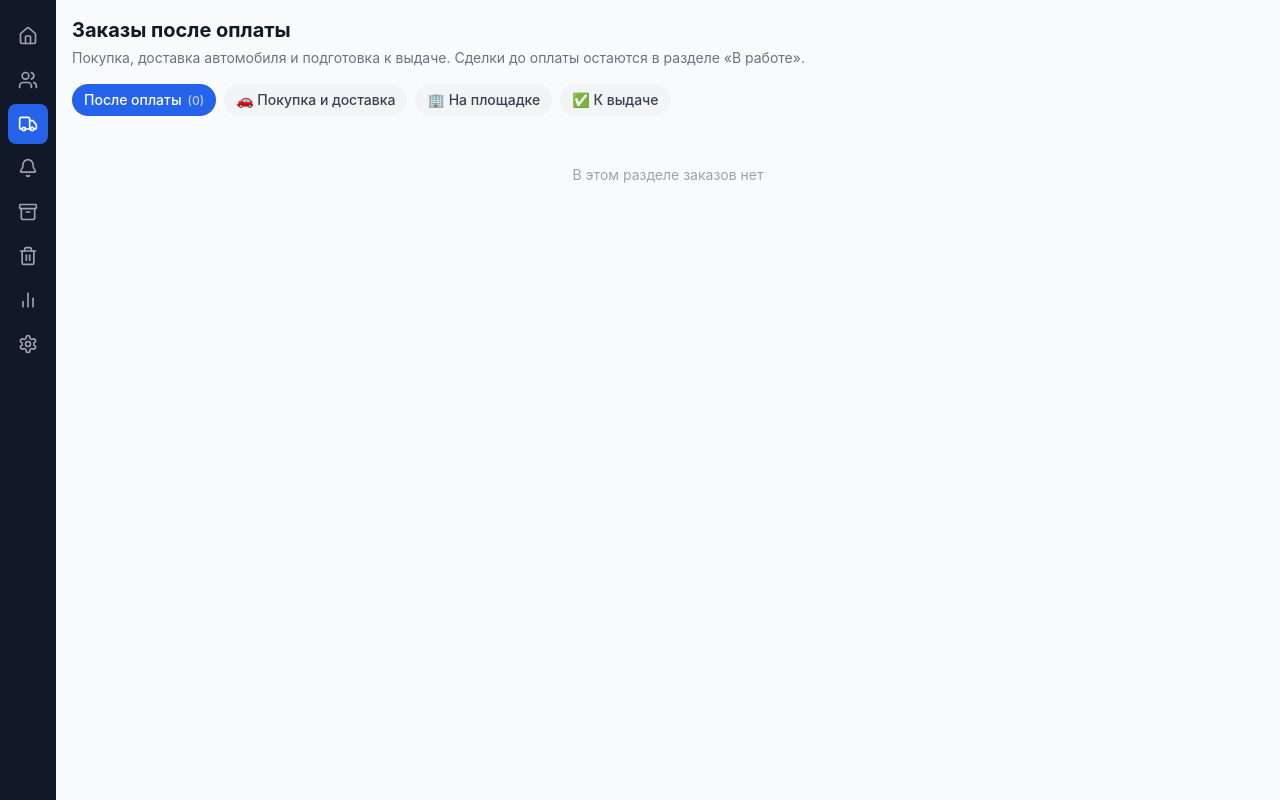
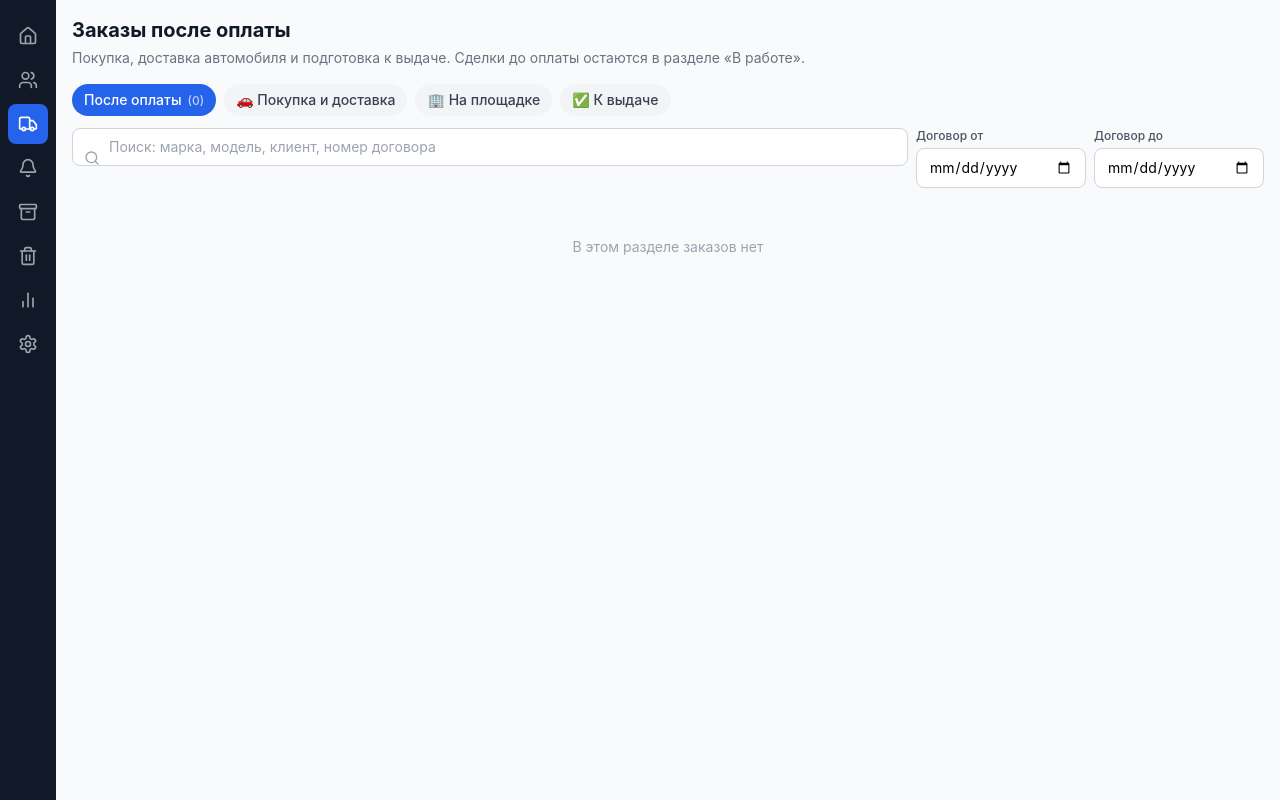
Before and after one commit to serjoleinic2-cloud/crm-auto, a React (Vite) app: page /orders in a window 1280 px wide. Built offline with nearby package versions, Linux system fonts and the light colour scheme.

Commit message:
feat: add paid orders search and contract date filters

```diff
--- a/src/pages/Orders.tsx
+++ b/src/pages/Orders.tsx
@@ -3,7 +3,7 @@ import { useNavigate } from 'react-router-dom';
 import { ipcService } from '../services/ipcService';
 import type { Order } from '../types';
 import { formatDate, formatPrice } from '../utils/formatters';
-import { Truck, AlertTriangle, ChevronRight } from 'lucide-react';
+import { Truck, AlertTriangle, ChevronRight, Search } from 'lucide-react';
 
 interface OrderWithClient extends Order {
   client_name?: string;
@@ -40,6 +40,9 @@ export default function Orders() {
   const [orders, setOrders] = useState<OrderWithClient[]>([]);
   const [loading, setLoading] = useState(true);
   const [filter, setFilter] = useState<Filter>('paid');
+  const [query, setQuery] = useState('');
+  const [contractDateFrom, setContractDateFrom] = useState('');
+  const [contractDateTo, setContractDateTo] = useState('');
 
   useEffect(() => { load(); }, []);
 
@@ -58,11 +61,25 @@ export default function Orders() {
     // is used to split the paid cars into stages, but must not put old/test
     // cars here on its own.
     const paidOrders = orders.filter(o => o.payment_status === 'paid');
-    if (filter === 'transit')  return paidOrders.filter(o => TRANSIT_STATUSES.includes(o.order_status_name ?? ''));
-    if (filter === 'arrived')  return paidOrders.filter(o => ARRIVED_STATUSES.includes(o.order_status_name ?? ''));
-    if (filter === 'ready')    return paidOrders.filter(o => o.order_status_name === 'Подготовка к выдаче');
-    return paidOrders.filter(o => PAID_STATUSES.includes(o.order_status_name ?? ''));
-  }, [orders, filter]);
+    let stageOrders = paidOrders.filter(o => PAID_STATUSES.includes(o.order_status_name ?? ''));
+    if (filter === 'transit') stageOrders = paidOrders.filter(o => TRANSIT_STATUSES.includes(o.order_status_name ?? ''));
+    if (filter === 'arrived') stageOrders = paidOrders.filter(o => ARRIVED_STATUSES.includes(o.order_status_name ?? ''));
+    if (filter === 'ready') stageOrders = paidOrders.filter(o => o.order_status_name === 'Подготовка к выдаче');
+
+    const normalizedQuery = query.trim().toLocaleLowerCase('ru-RU');
+    return stageOrders.filter(order => {
+      const contractDate = order.contract_date?.split('T')[0] ?? '';
+      const searchable = [
+        order.brand, order.model, order.configuration, order.color,
+        order.client_name, order.client_phone, order.contract_number,
+      ].filter(Boolean).join(' ').toLocaleLowerCase('ru-RU');
+
+      if (normalizedQuery && !searchable.includes(normalizedQuery)) return false;
+      if (contractDateFrom && (!contractDate || contractDate < contractDateFrom)) return false;
+      if (contractDateTo && (!contractDate || contractDate > contractDateTo)) return false;
+      return true;
+    });
+  }, [orders, filter, query, contractDateFrom, contractDateTo]);
 
   const tabs: { key: Filter; label: string }[] = [
     { key: 'paid',    label: 'После оплаты' },
@@ -78,7 +95,7 @@ export default function Orders() {
         <p className="text-sm text-gray-500 mt-1">Покупка, доставка автомобиля и подготовка к выдаче. Сделки до оплаты остаются в разделе «В работе».</p>
       </div>
 
-      <div className="flex gap-2 mb-4 flex-wrap">
+      <div className="flex gap-2 mb-3 flex-wrap">
         {tabs.map(t => (
           <button
             key={t.key}
@@ -93,10 +110,32 @@ export default function Orders() {
         ))}
       </div>
 
+      <div className="mb-4 grid grid-cols-1 gap-2 sm:grid-cols-[minmax(0,1fr)_170px_170px]">
+        <div className="relative">
+          <Search size={16} className="absolute left-3 top-1/2 -translate-y-1/2 text-gray-400" />
+          <input
+            className="input pl-9"
+            value={query}
+            onChange={e => setQuery(e.target.value)}
+            placeholder="Поиск: марка, модель, клиент, номер договора"
+          />
+        </div>
+        <div>
+          <label className="label">Договор от</label>
+          <input type="date" className="input" value={contractDateFrom} onChange={e => setContractDateFrom(e.target.value)} />
+        </div>
+        <div>
+          <label className="label">Договор до</label>
+          <input type="date" className="input" value={contractDateTo} onChange={e => setContractDateTo(e.target.value)} />
+        </div>
+      </div>
+
       {loading ? (
         <div className="text-center py-8 text-gray-500">Загрузка...</div>
       ) : filtered.length === 0 ? (
-        <div className="text-center py-8 text-gray-400">В этом разделе заказов нет</div>
+        <div className="text-center py-8 text-gray-400">
+          {query || contractDateFrom || contractDateTo ? 'По заданному фильтру заказы не найдены' : 'В этом разделе заказов нет'}
+        </div>
       ) : (
         <div className="space-y-2">
           {filtered.map(order => {
```
